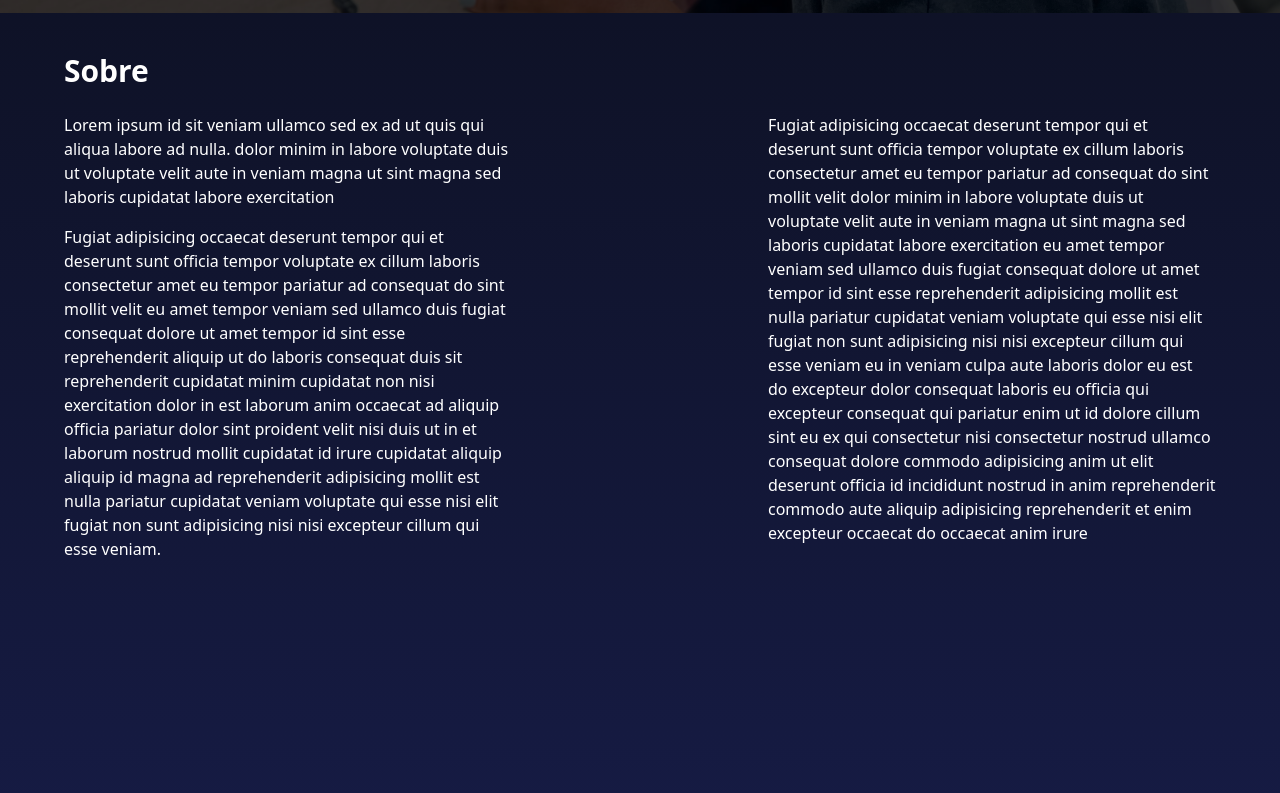
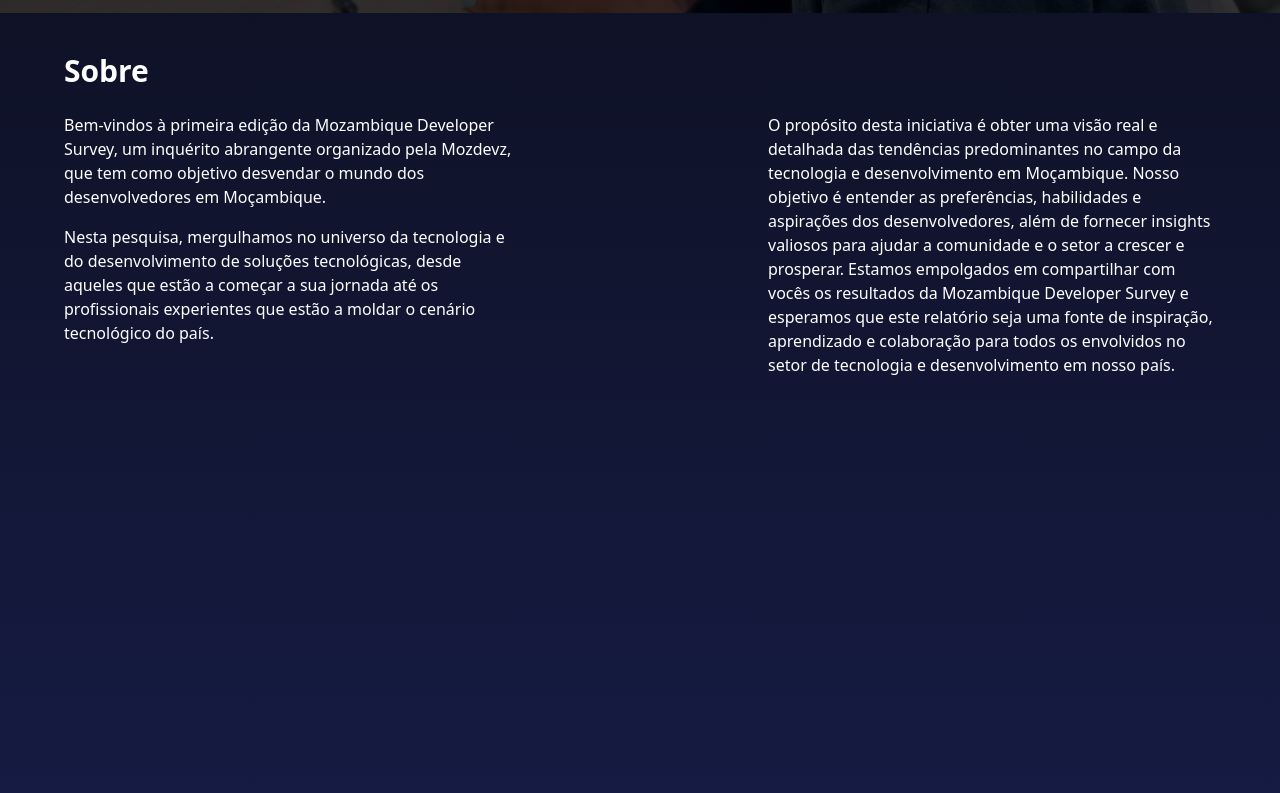
Before and after one commit to Maputo-Frontenders/survey-report, a Next.js app: page / in a window 1280 px wide. Shown: the part 787-1580 px from the top of the page. Built offline with nearby package versions, Linux system fonts and the light colour scheme; no server answers.

Commit message:
refactor: alert

```diff
--- a/package.json
+++ b/package.json
@@ -29,6 +29,7 @@
     "react-apexcharts": "^1.4.0",
     "react-dom": "18.2.0",
     "react-hook-form": "^7.43.9",
+    "react-toastify": "^9.1.3",
     "typescript": "4.9.5",
     "zod": "^3.21.4"
   },
--- a/src/app/page.tsx
+++ b/src/app/page.tsx
@@ -18,8 +18,8 @@ export default function Home() {
         >
           <div className="relative z-20 mt-20 lg:mt-36 max-w-6xl mx-auto">
             <h1 className="text-5xl my-10 font-semibold lg:text-6xl text mt-14 lg:mt-2">
-              Mozambique Developer <br />
-              Survey
+              Mozambique Developer <br/>
+              Survey 1ᵅ Edição
             </h1>
 
             <DownloadButton />
@@ -33,49 +33,17 @@ export default function Home() {
         >
           <div className="relative z-20 max-w-6xl mx-auto">
             <h2 className="text-3xl font-bold mb-6">Sobre</h2>
-            <div className="w-full flex flex-wrap gap-10 justify-between">
+            <div className="w-full flex flex-wrap gap-6 justify-between">
               <div className="max-w-md flex flex-col gap-4">
                 <p>
-                  Lorem ipsum id sit veniam ullamco sed ex ad ut quis qui aliqua
-                  labore ad nulla. dolor minim in labore voluptate duis ut
-                  voluptate velit aute in veniam magna ut sint magna sed laboris
-                  cupidatat labore exercitation
-                </p>
-                <p>
-                  Fugiat adipisicing occaecat deserunt tempor qui et deserunt
-                  sunt officia tempor voluptate ex cillum laboris consectetur
-                  amet eu tempor pariatur ad consequat do sint mollit velit eu
-                  amet tempor veniam sed ullamco duis fugiat consequat dolore ut
-                  amet tempor id sint esse reprehenderit aliquip ut do laboris
-                  consequat duis sit reprehenderit cupidatat minim cupidatat non
-                  nisi exercitation dolor in est laborum anim occaecat ad
-                  aliquip officia pariatur dolor sint proident velit nisi duis
-                  ut in et laborum nostrud mollit cupidatat id irure cupidatat
-                  aliquip aliquip id magna ad reprehenderit adipisicing mollit
-                  est nulla pariatur cupidatat veniam voluptate qui esse nisi
-                  elit fugiat non sunt adipisicing nisi nisi excepteur cillum
-                  qui esse veniam.
+                 Bem-vindos à primeira edição da Mozambique Developer Survey, um inquérito abrangente organizado pela Mozdevz, que tem como objetivo desvendar o mundo dos desenvolvedores em Moçambique.</p>
+                 <p>Nesta pesquisa, mergulhamos no universo da tecnologia e do desenvolvimento de soluções tecnológicas, desde aqueles que estão a começar a sua jornada até os profissionais experientes que estão a moldar o cenário tecnológico do país.
                 </p>
               </div>
               <div className="max-w-md flex flex-col gap-4">
                 <p>
-                  Fugiat adipisicing occaecat deserunt tempor qui et deserunt
-                  sunt officia tempor voluptate ex cillum laboris consectetur
-                  amet eu tempor pariatur ad consequat do sint mollit velit
-                  dolor minim in labore voluptate duis ut voluptate velit aute
-                  in veniam magna ut sint magna sed laboris cupidatat labore
-                  exercitation eu amet tempor veniam sed ullamco duis fugiat
-                  consequat dolore ut amet tempor id sint esse reprehenderit
-                  adipisicing mollit est nulla pariatur cupidatat veniam
-                  voluptate qui esse nisi elit fugiat non sunt adipisicing nisi
-                  nisi excepteur cillum qui esse veniam eu in veniam culpa aute
-                  laboris dolor eu est do excepteur dolor consequat laboris eu
-                  officia qui excepteur consequat qui pariatur enim ut id dolore
-                  cillum sint eu ex qui consectetur nisi consectetur nostrud
-                  ullamco consequat dolore commodo adipisicing anim ut elit
-                  deserunt officia id incididunt nostrud in anim reprehenderit
-                  commodo aute aliquip adipisicing reprehenderit et enim
-                  excepteur occaecat do occaecat anim irure
+                  O propósito desta iniciativa é obter uma visão real e detalhada das tendências predominantes no campo da tecnologia e desenvolvimento em Moçambique. Nosso objetivo é entender as preferências, habilidades e aspirações dos desenvolvedores, além de fornecer insights valiosos para ajudar a comunidade e o setor a crescer e prosperar.
+                  Estamos empolgados em compartilhar com vocês os resultados da Mozambique Developer Survey e esperamos que este relatório seja uma fonte de inspiração, aprendizado e colaboração para todos os envolvidos no setor de tecnologia e desenvolvimento em nosso país.
                 </p>
               </div>
             </div>
@@ -191,12 +159,12 @@ export default function Home() {
                 </div>
               </div>
 
-              <div className="absolute h-72 w-full -bottom-10 left-0 backdrop-filter backdrop-blur-[2px] bg-gradient-to-b from-transparent to-[#1E2571]"></div>
+              <div className="absolute h-72 w-full -bottom-10 left-0 backdrop-filter backdrop-blur-[2px] bg-gradient-to-b from-transparent to-secondary"></div>
             </div>
           </div>
         </section>
 
-        <section className="">
+        <section className="bg-primary">
           <SubmitForm />
         </section>
       </main>
--- a/src/components/DownloadButton.tsx
+++ b/src/components/DownloadButton.tsx
@@ -6,7 +6,7 @@ const DownloadButton = () => {
   return (
     <a
       href="#form"
-      className="py-3 px-14 flex items-center gap-4 max-w-xs bg-blue-500 rounded-sm hover:brightness-75  transition-all"
+      className="py-3 px-14 flex items-center gap-4 max-w-xs bg-secondary rounded-sm hover:brightness-75  transition-all"
     >
       <ArrowCircleDown size={36} />
       <span className="text-lg">Baixar resultados</span>
--- a/src/components/SubmitForm.tsx
+++ b/src/components/SubmitForm.tsx
@@ -5,7 +5,8 @@ import { useForm, FieldValues } from "react-hook-form";
 import { z } from "zod";
 import { zodResolver } from "@hookform/resolvers/zod";
 import CountryModal from "./modal/CountryModal";
-import { setRevalidateHeaders } from "next/dist/server/send-payload";
+import { ToastContainer, toast } from 'react-toastify';
+import 'react-toastify/dist/ReactToastify.css';
 
 const submitFormDataSchema = z.object({
   email: z
@@ -42,6 +43,8 @@ const style = {
 
 const SubmitForm: React.FC = () => {
   const [visible, setVisible] = useState(false);
+  const success = () => toast("Check your e-mail!", {theme: "colored"});
+  const failed = () => toast("Something went wrong!");
 
   const {
     register,
@@ -59,11 +62,13 @@ const SubmitForm: React.FC = () => {
       },
       method: "POST",
       body: JSON.stringify(data)
+    }).then(() => {
+      reset();
+      success()
+    }).catch(() => {
+      failed()
     });
 
-    console.log(res);
-    //reset();
-    window.alert("Check o seu email.");
   };
 
   const handleSelect = ($event: any) => {
@@ -74,12 +79,13 @@ const SubmitForm: React.FC = () => {
 
   return (
     <div
-      className="flex justify-center items-center w-screen flex-col p-5 mb-20 pt-[200px]"
+      className="flex justify-center items-center w-screen flex-col p-5 pb-20 pt-[200px]"
       id="form"
     >
-      <h2 className="text-white text-xl mb-10 text-center">
-        Preencha o Formulário para Acessar os Resultados da Pesquisa
-      </h2>
+      <ToastContainer className={'text-red-500'} />
+      <h3 className="text-white text-4xl pb-10 text-center">
+        Preencha o formulário para acessar os resultados da pesquisa
+      </h3>
       <form
         onSubmit={handleSubmit(sendPDF)}
         className="p-4 w-full max-w-2xl bg-white py-7 pt-12 rounded"
--- a/tailwind.config.js
+++ b/tailwind.config.js
@@ -14,6 +14,10 @@ module.exports = {
       },
       colors: {
         primary: "#07090a",
+        secondary: "#28318a",
+        red: {
+          '500': '#e2363c'
+        }
       },
     },
   },
```
Also changed, not shown: 1 other file (tests, documents, lock files or other folders).
